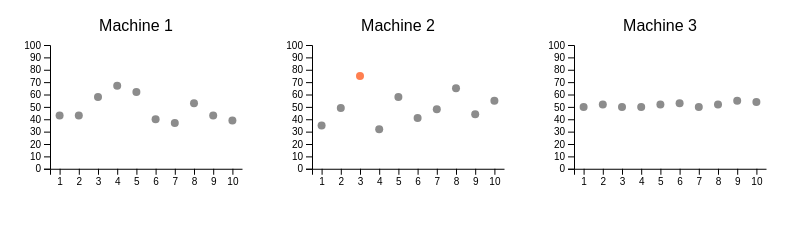
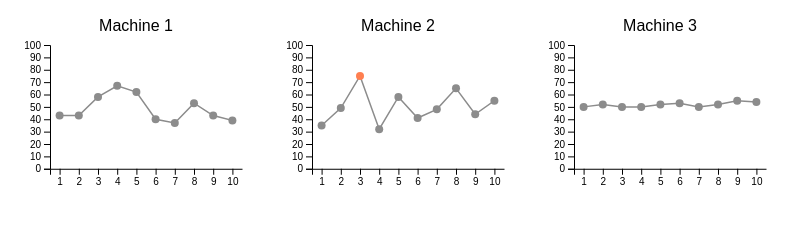
Before and after one commit to Cliffy2000/SituatedVis-Survey, a plain HTML site: page index.html in a window 1280 px wide. Shown: the top 249 px of the page, 0-805 px from the left. Drawn offline with Linux system fonts and the light colour scheme.

Commit message:
line chart and updated clippaths

```diff
--- a/scripts/visualization.js
+++ b/scripts/visualization.js
@@ -1,4 +1,4 @@
-function generateChart(data, title, width = 700, height = 400) {
+function generateChart(data, title, width = 700, height = 400, transition = 250) {
 	const MARGIN = { top: 30, right: 20, bottom: 30, left: 40 };
 
 	const COLS = 10;
@@ -11,17 +11,7 @@ function generateChart(data, title, width = 700, height = 400) {
 		.attr("width", width)
 		.attr("height", height);
 
-	const clipPath = svg.append("clipPath")
-		.attr("id", "border")
-		.append("rect")
-		.attr("x", MARGIN.left)
-		.attr("y", MARGIN.top)
-		.attr("width", width - MARGIN.left - MARGIN.right)
-		.attr("height", height - MARGIN.top - MARGIN.bottom)
-		.attr("fill", "white");
-
-	const lineChart = svg.append("g")
-		.attr("clip-path", "url(#border");
+	const lineChart = svg.append("g");
 
 	const titleText = svg.append("text")
 		.attr("x", width / 2)
@@ -58,19 +48,52 @@ function generateChart(data, title, width = 700, height = 400) {
 
 	let verticalGap = x(1) - x(0);
 
+	const pointClipPath = svg.append("clipPath")
+		.attr("id", "pointClipPath")
+		.append("rect")
+		.attr("x", MARGIN.left)
+		.attr("y", MARGIN.top)
+		.attr("width", width - MARGIN.left - MARGIN.right)
+		.attr("height", height - MARGIN.top - MARGIN.bottom)
+		.attr("fill", "white");
+
+	const lineClipPath = svg.append("clipPath")
+		.attr("id", "lineClipPath")
+		.append("rect")
+		.attr("x", MARGIN.left + (verticalGap) / 2)
+		.attr("y", MARGIN.top)
+		.attr("width", width - MARGIN.left - MARGIN.right - verticalGap)
+		.attr("height", height - MARGIN.top - MARGIN.bottom)
+		.attr("fill", "white");
+
+	lineChart.append("path")
+		.datum(data)
+		.attr("stroke", "#8C8C8C")
+		.attr("stroke-width", 1.5)
+		.attr("fill", "none")
+		.attr("d", d3.line()
+			.x(d => x(d.index))
+			.y(d => y(d.value))
+		)
+		.attr("clip-path", "url(#lineClipPath)");
+
 	lineChart.append("g")
 		.selectAll("dot")
 		.data(data)
 		.enter()
 		.append("circle")
-		.attr("cx", d => x(d.index) )
-		.attr("cy", d => y(d.value) )
+		.attr("cx", d => x(d.index))
+		.attr("cy", d => y(d.value))
 		.attr("r", 4)
 		.attr("fill", d => {
 			if (d.value > MAX_THRESHOLD) { return "#FF7F50" }
 			else if (d.value < MIN_THRESHOLD) { return "#00B2EE" }
 			else { return "#8C8C8C" }
-		});
+		})
+		.attr("clip-path", "url(#pointClipPath)");
+
+
+
 
 	return svg.node();
 }
--- a/styles/styles.css
+++ b/styles/styles.css
@@ -1,6 +1,7 @@
 html {
     width: 100dvw;
     height: 100dvh;
+    user-select: none;
 }
 
 body {
```
